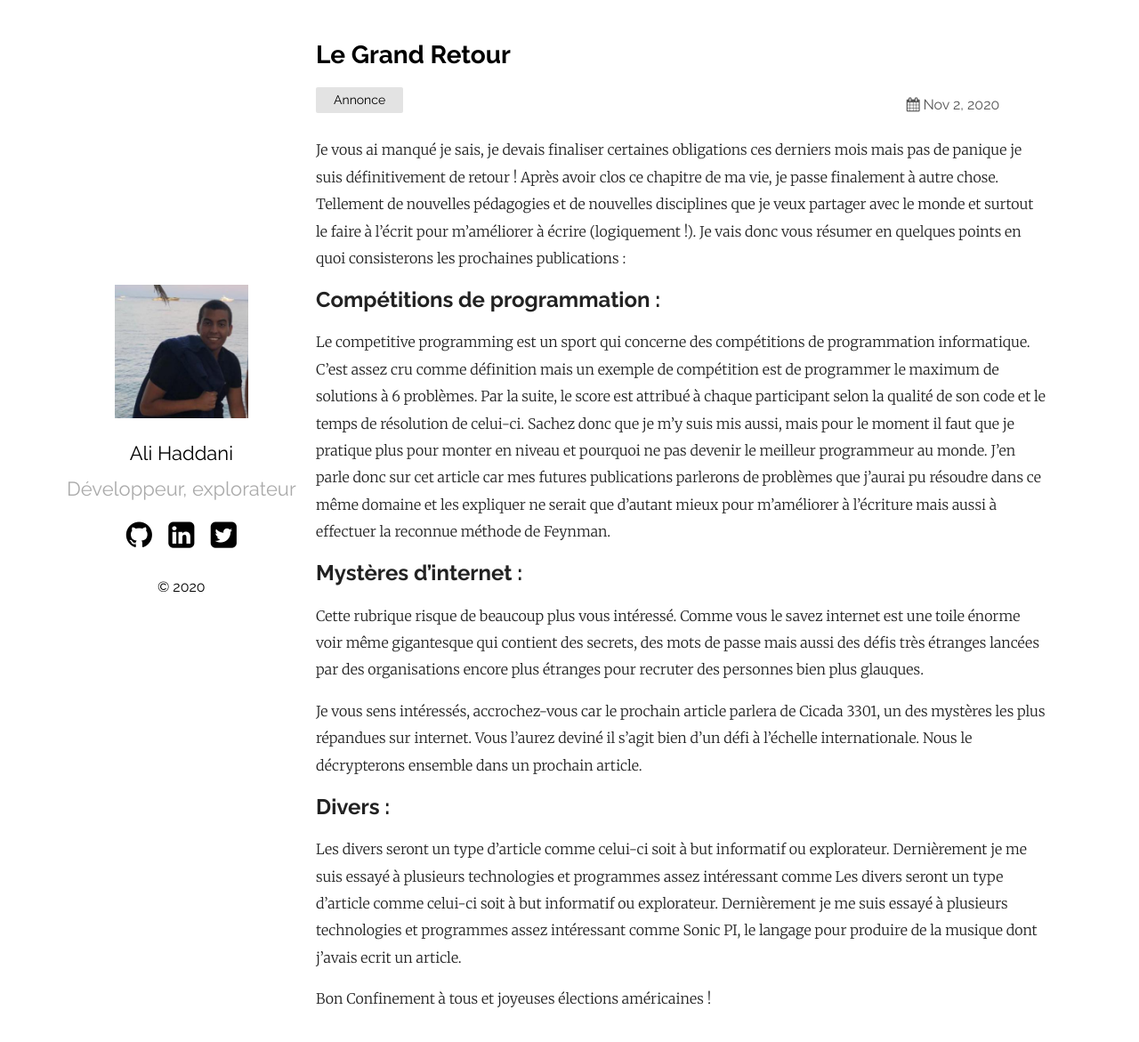
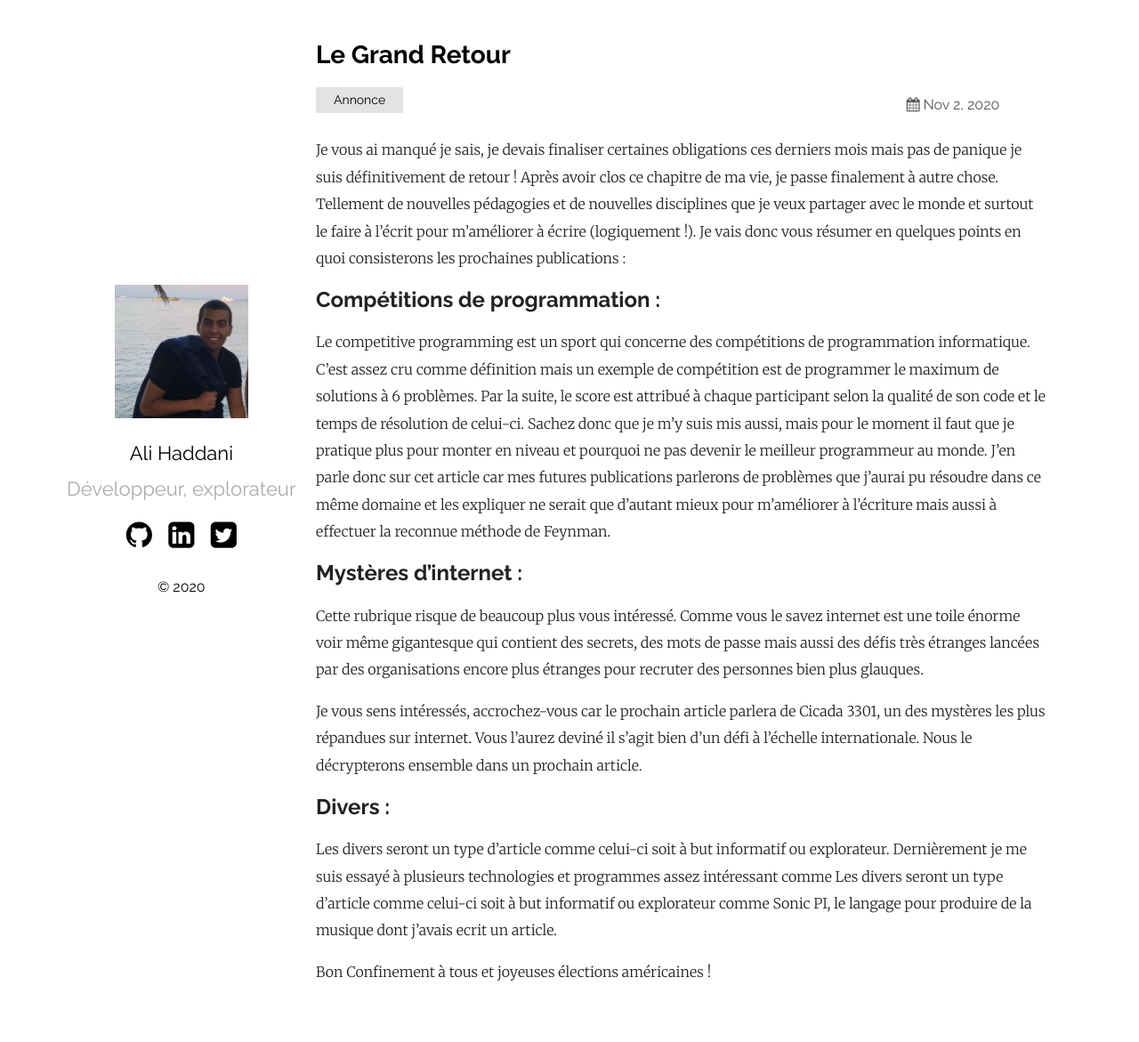
Before and after one commit to krandor305/aliblog, a Jekyll site: the page built from _posts/2020-11-03-Retour.markdown, in a window 1280 px wide and 1183 px high. Shown: the top 1171 px of the window at 89% size. Built offline with Jekyll 4.4.1, drawn with Linux system fonts in a browser that asks for light colours.

Commit message:
article 4

```diff
--- a/_posts/2020-11-03-Retour.markdown
+++ b/_posts/2020-11-03-Retour.markdown
@@ -24,6 +24,6 @@ Je vous sens intéressés, accrochez-vous car le prochain article parlera de Cic
 
 ## Divers :
 
-Les divers seront un type d’article comme celui-ci soit à but informatif ou explorateur. Dernièrement je me suis essayé à plusieurs technologies et programmes assez intéressant comme Les divers seront un type d’article comme celui-ci soit à but informatif ou explorateur. Dernièrement je me suis essayé à plusieurs technologies et programmes assez intéressant comme Sonic PI, le langage pour produire de la musique dont j'avais ecrit un article.
+Les divers seront un type d’article comme celui-ci soit à but informatif ou explorateur. Dernièrement je me suis essayé à plusieurs technologies et programmes assez intéressant comme Les divers seront un type d’article comme celui-ci soit à but informatif ou explorateur comme Sonic PI, le langage pour produire de la musique dont j'avais ecrit un article.
 
 Bon Confinement à tous et joyeuses élections américaines !
```
